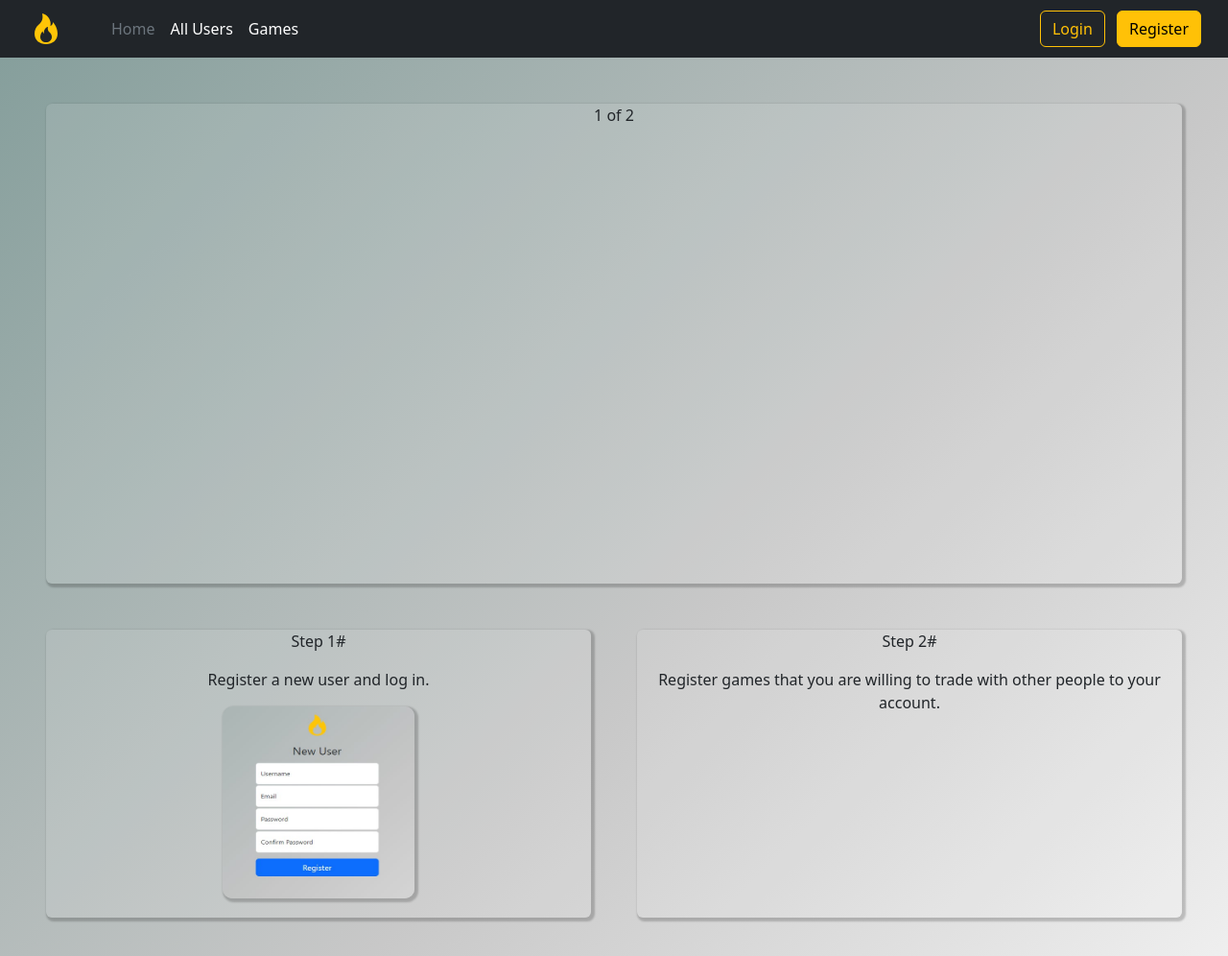
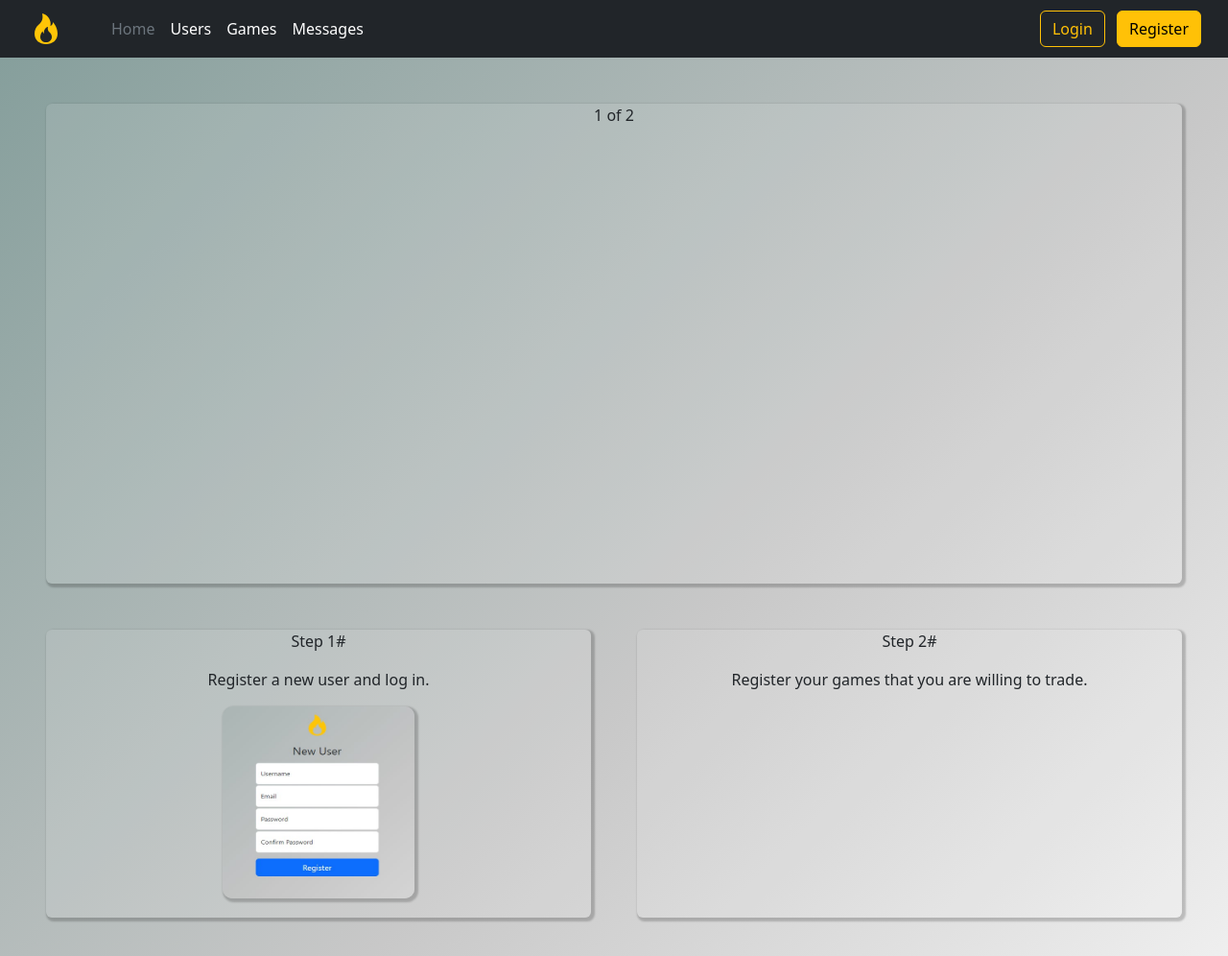
Before and after one commit to lribeiroalves/final_project, a Python web app: template PyTradeGames/blueprints/webui/templates/homepage/index.html in a window 1280 px wide. Shown: the top 996 px of the page at 96% size. Run offline with Jinja, Linux system fonts and the light colour scheme; the template is opened without the code that fills it, so the values that code supplies are empty.

Commit message:
minor updating in homepage

```diff
--- a/PyTradeGames/blueprints/webui/templates/homepage/index.html
+++ b/PyTradeGames/blueprints/webui/templates/homepage/index.html
@@ -37,7 +37,7 @@
                 <div class="col">
                     <div class="content content-below">
                         <p>Step 2#</p>
-                        <p>Register games that you are willing to trade with other people to your account.</p>
+                        <p>Register your games that you are willing to trade.</p>
                     </div>
                 </div>
                 <div class="col">
--- a/PyTradeGames/blueprints/webui/templates/layout.html
+++ b/PyTradeGames/blueprints/webui/templates/layout.html
@@ -29,8 +29,9 @@
 
                         <ul class="nav col-12 col-sm-auto me-lg-auto mb-2 justify-content-center mb-md-0" style="padding-left: 40px;">
                             <li><a href="{{url_for('webui.index')}}" class="nav-link px-2 text-secondary">Home</a></li> <!-- Tela inicial -->
-                            <li><a href="#" class="nav-link px-2 text-white">All Users</a></li> <!-- Tela para exibir os outros usuários e seus jogos e iniciar intenções de troca -->
+                            <li><a href="#" class="nav-link px-2 text-white">Users</a></li> <!-- Tela para exibir os outros usuários e seus jogos e iniciar intenções de troca -->
                             <li><a href="#" class="nav-link px-2 text-white">Games</a></li> <!-- Tela para cadastrar novos jogos para o próprio usuário -->
+                            <li><a href="#" class="nav-link px-2 text-white">Messages</a></li> <!-- Tela para cadastrar novos jogos para o próprio usuário -->
                         </ul>
 
                         {% if not current_user.is_authenticated %}
```
